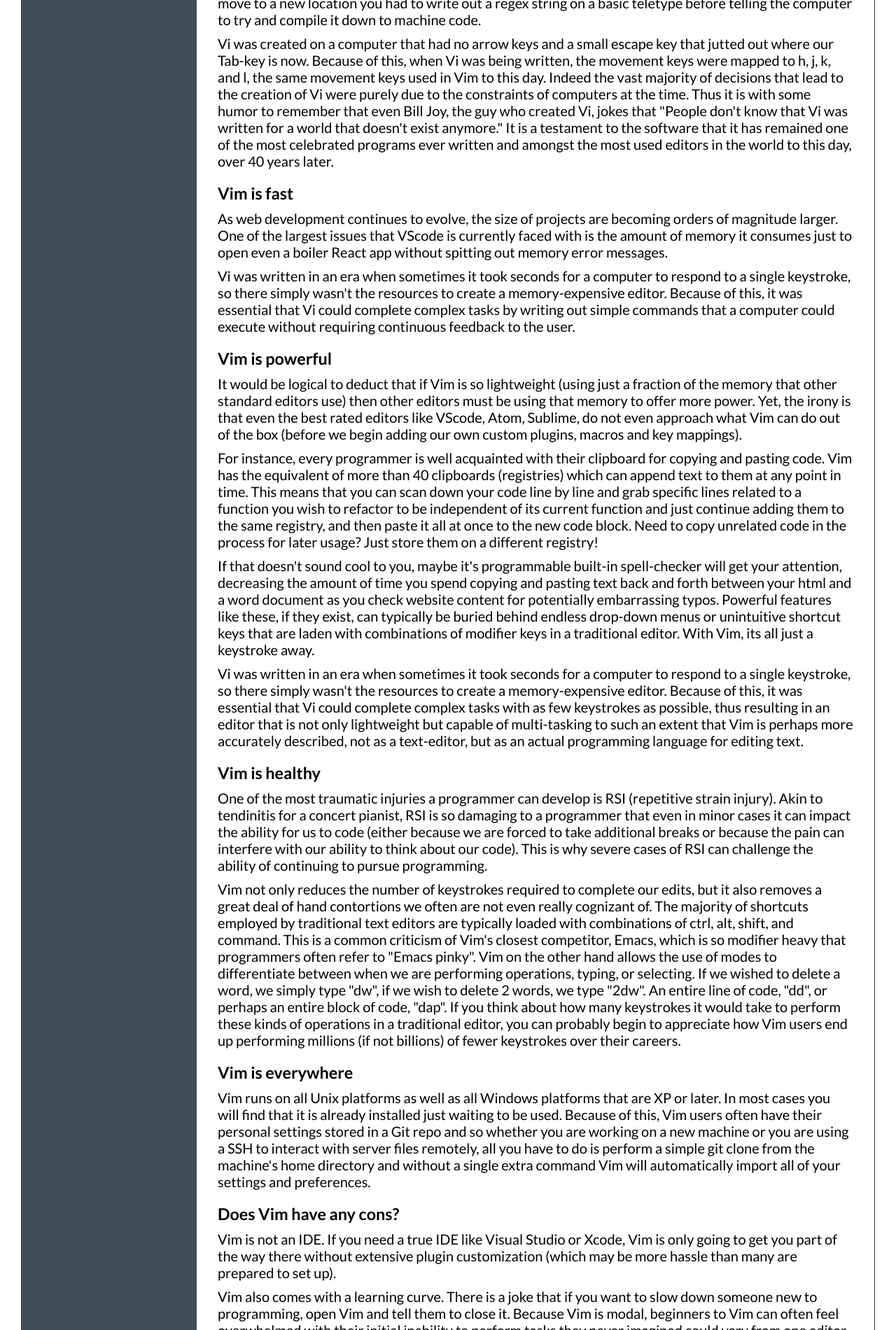
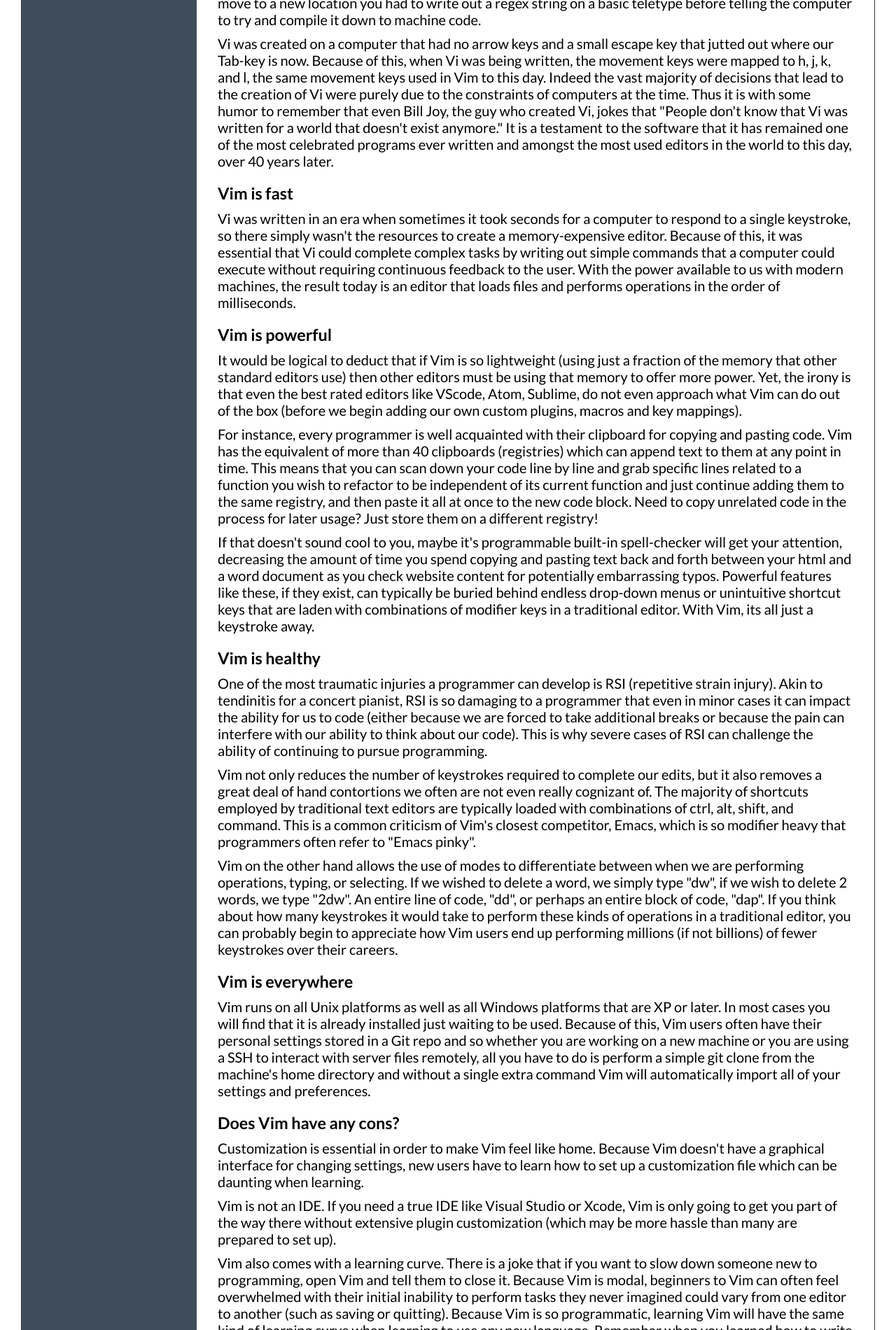
Before and after one commit to prescottbreeden/vim_module, a React app in the folder front_end/: page /2 in a window 1280 px wide. Shown: the part 723-2623 px from the top of the page at 70% size. Built offline with nearby package versions, Linux system fonts and the light colour scheme.

Commit message:
stop editing the same damn file bro

```diff
--- a/front_end/src/components/VimOverview.jsx
+++ b/front_end/src/components/VimOverview.jsx
@@ -71,18 +71,14 @@
           Vim is fast
         </h3>
         <p className="module__text">
-          As web development continues to evolve, the size of projects are becoming
-          orders of magnitude larger. One of the largest issues that VScode is
-          currently faced with is the amount of memory it consumes just to open
-          even a boiler React app without spitting out memory error messages.
-        </p>
-        <p className="module__text">
           Vi was written in an era when sometimes it took seconds for a computer
           to respond to a single keystroke, so there simply wasn't the resources
           to create a memory-expensive editor. Because of this, it was essential
           that Vi could complete complex tasks by writing out simple commands that
           a computer could execute without requiring continuous feedback to the
-          user.
+          user. With the power available to us with modern machines, the result
+          today is an editor that loads files and performs operations in the
+          order of milliseconds.
         </p>
         <h3 className="module__objectives">
           Vim is powerful
@@ -116,16 +112,6 @@
           shortcut keys that are laden with combinations of modifier keys in a
           traditional editor. With Vim, its all just a keystroke away.
         </p>
-        <p className="module__text">
-          Vi was written in an era when sometimes it took seconds for a computer
-          to respond to a single keystroke, so there simply wasn't the resources
-          to create a memory-expensive editor. Because of this, it was essential
-          that Vi could complete complex tasks with as few keystrokes as possible,
-          thus resulting in an editor that is not only lightweight but capable
-          of multi-tasking to such an extent that Vim is perhaps more accurately
-          described, not as a text-editor, but as an actual programming
-          language for editing text.
-        </p>
         <h3 className="module__objectives">
           Vim is healthy
         </h3>
@@ -145,7 +131,10 @@
           by traditional text editors are typically loaded with combinations of
           ctrl, alt, shift, and command. This is a common criticism of Vim's
           closest competitor, Emacs, which is so modifier heavy that programmers
-          often refer to "Emacs pinky". Vim on the other hand allows the use of
+          often refer to "Emacs pinky".
+        </p>
+        <p className="module__text">
+          Vim on the other hand allows the use of
           modes to differentiate between when we are performing operations, typing,
           or selecting. If we wished to delete a word, we simply type "dw", if
           we wish to delete 2 words, we type "2dw". An entire line of code, "dd",
@@ -171,6 +160,13 @@
         <h3 className="module__objectives">
           Does Vim have any cons?
         </h3>
+        <p className="module__text">
+          Customization is essential in order to make Vim feel like home.
+          Because Vim doesn't have a graphical interface for changing settings,
+          new users have to learn how to set up a customization file which can
+          be daunting when learning.
+        </p>
+
         <p className="module__text">
           Vim is not an IDE. If you need a true IDE like Visual Studio or Xcode,
           Vim is only going to get you part of the way there without extensive
```
